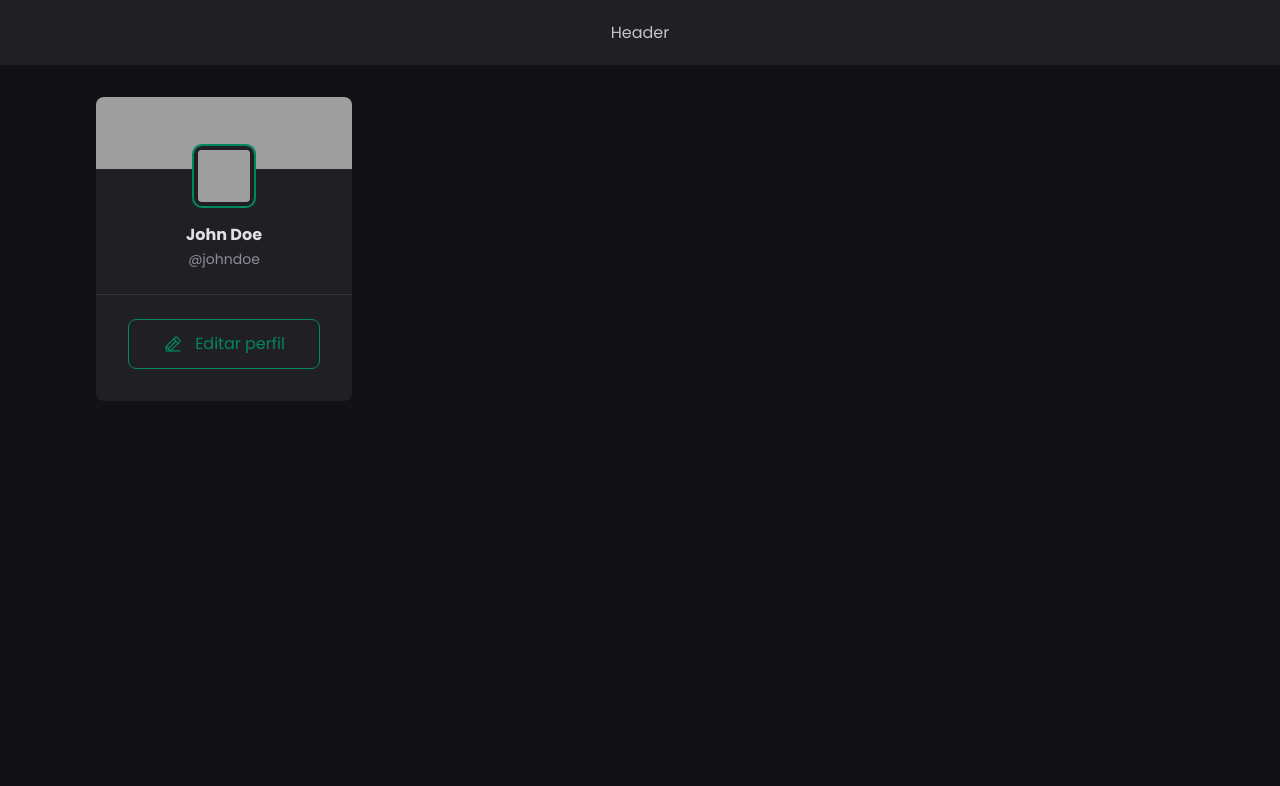
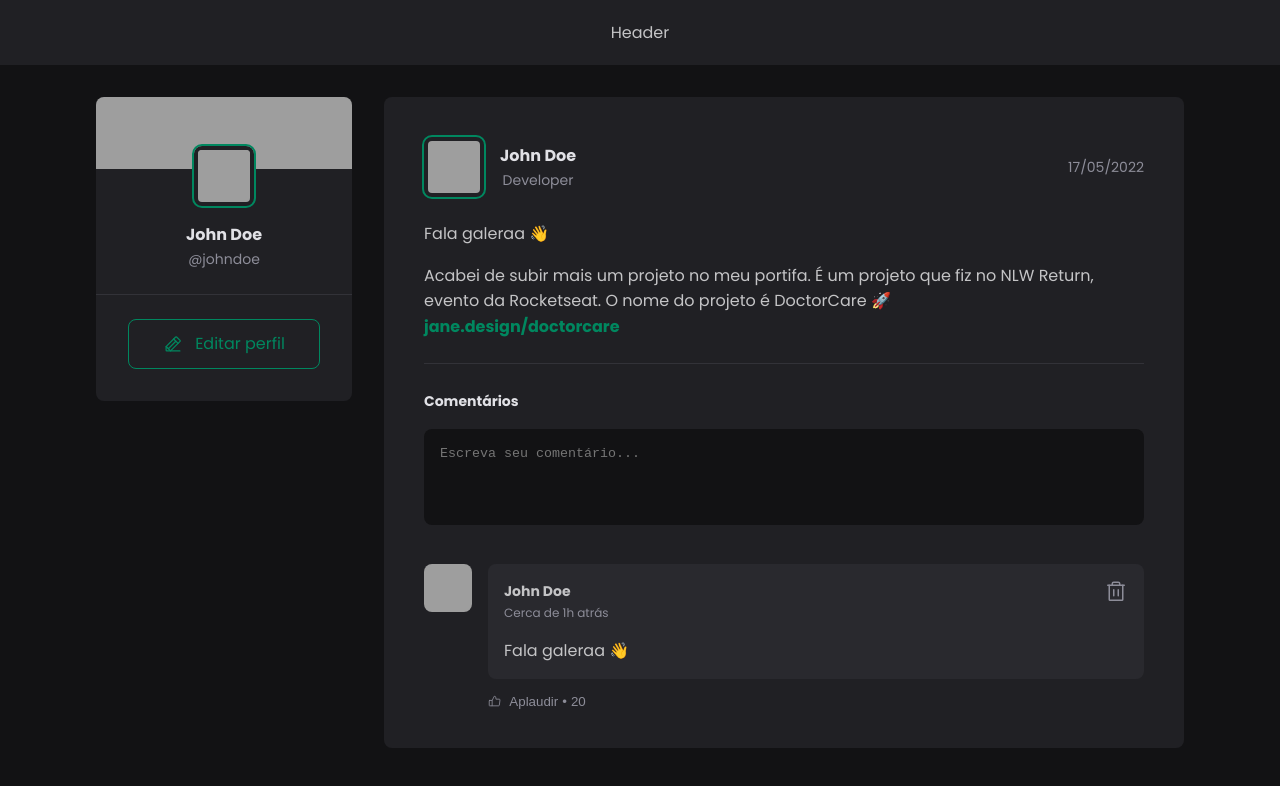
Before and after one commit to vinicius-arcanjo/social-feed, a React (Vite) app: page / in a window 1280 px wide. Shown: the top 786 px of the page. Built offline with nearby package versions, Linux system fonts and the light colour scheme; grey boxes are pictures that could not be loaded.

Commit message:
Update global style

```diff
--- a/src/App.jsx
+++ b/src/App.jsx
@@ -1,8 +1,29 @@
 import Header from "./components/Header/Header";
 import Container from "./components/Container/Container";
 import SideBar from "./components/SideBar/SideBar";
+import Post from "./components/Post/Post";
 
 import './styles/global.css'
+
+const posts = [
+    {
+        id: 1,
+        author: {
+            avatarUrl: "https://avatars0.githubusercontent.com/u/527058?v=4",
+            name: 'John Doe',
+            role: 'Developer'
+        },
+        content: [
+            {type: 'paragraph', content: 'Fala galeraa 👋'},
+            {
+                type: 'paragraph',
+                content: 'Acabei de subir mais um projeto no meu portifa. É um projeto que fiz no NLW Return, evento da Rocketseat. O nome do projeto é DoctorCare 🚀'
+            },
+            {type: 'link', content: 'jane.design/doctorcare'},
+        ],
+        puplishedAt: new Date('2022-05-17 23:00:00'),
+    }
+]
 
 function App() {
     return (
@@ -10,6 +31,11 @@
             <Header/>
             <Container>
                 <SideBar/>
+                {posts.map(post => {
+                    return (
+                        <Post key={post.id} author={post.author} content={post.content} publishedAt={post.puplishedAt}/>
+                    )
+                })}
             </Container>
         </>
     )
--- a/src/styles/global.css
+++ b/src/styles/global.css
@@ -8,7 +8,15 @@
     --gray-800: #202024;
     --gray-900: #121214;
 
-    --green-500: #00875f
+    --green-300: #00B37E;
+    --green-500: #00875f;
+
+    --red-500: #F75A68;
+}
+
+:focus {
+    outline: transparent;
+    box-shadow: 0 0 0 0.2rem var(--green-500);
 }
 
 * {
```
